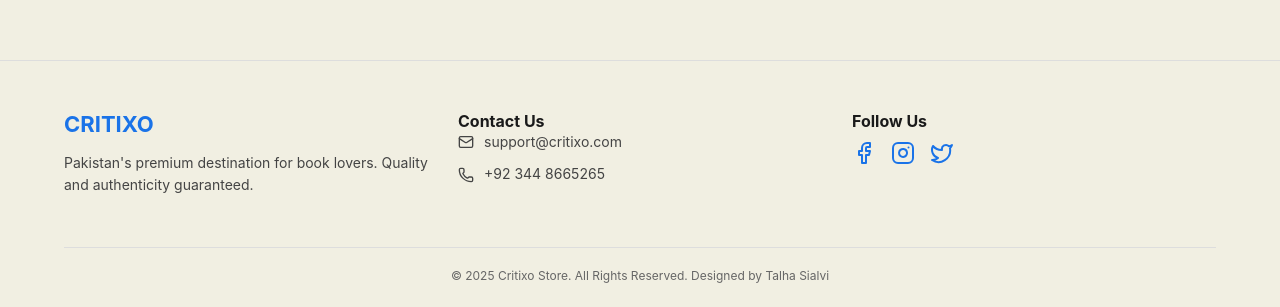
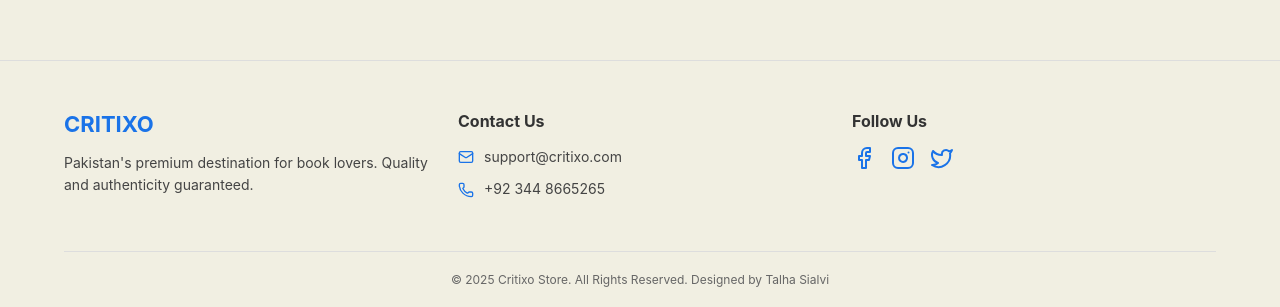
Before and after one commit to mtalhakhansialvi786-collab/Critixo, a React (Vite) app in the folder frontend/: page / in a window 1280 px wide. Shown: the part 830-1137 px from the top of the page. Built offline with nearby package versions, Linux system fonts and the light colour scheme; no server answers.

Commit message:
Update Footer.jsx

```diff
--- a/frontend/src/components/Footer.jsx
+++ b/frontend/src/components/Footer.jsx
@@ -11,13 +11,13 @@
         </div>
 
         <div style={styles.section}>
-          <h4>Contact Us</h4>
-          <p style={styles.text}><Mail size={16} /> support@critixo.com</p>
-          <p style={styles.text}><Phone size={16} /> +92 344 8665265</p>
+          <h4 style={{ marginBottom: '15px' }}>Contact Us</h4>
+          <p style={styles.text}><Mail size={16} color="#1A73E8" /> support@critixo.com</p>
+          <p style={styles.text}><Phone size={16} color="#1A73E8" /> +92 344 8665265</p>
         </div>
 
         <div style={styles.section}>
-          <h4>Follow Us</h4>
+          <h4 style={{ marginBottom: '15px' }}>Follow Us</h4>
           <div style={styles.socials}>
             <Facebook style={styles.icon} />
             <Instagram style={styles.icon} />
@@ -33,13 +33,35 @@
 };
 
 const styles = {
-  footer: { background: '#f1efe2', padding: '50px 5% 20px 5%', borderTop: '1px solid #ddd', marginTop: '50px' },
+  footer: {
+    background: '#f1efe2',
+    padding: '50px 5% 20px 5%',
+    borderTop: '1px solid #ddd',
+    marginTop: '50px',
+    color: '#333' // Text ko black/dark kiya taake light background pe nazar aaye
+  },
   content: { display: 'flex', justifyContent: 'space-between', flexWrap: 'wrap', gap: '30px' },
   section: { flex: '1', minWidth: '200px' },
   logo: { color: '#1A73E8', marginBottom: '15px', fontSize: '22px' },
-  text: { color: '#444', fontSize: '14px', lineHeight: '1.6', display: 'flex', alignItems: 'center', gap: '10px', marginBottom: '10px' },
+  text: {
+    color: '#444',
+    fontSize: '14px',
+    lineHeight: '1.6',
+    display: 'flex',
+    alignItems: 'center',
+    gap: '10px',
+    marginBottom: '10px'
+  },
   socials: { display: 'flex', gap: '15px', marginTop: '10px' },
   icon: { cursor: 'pointer', color: '#1A73E8', transition: '0.3s' },
-  bottom: { textAlign: 'center', color: '#666', fontSize: '12px', marginTop: '40px', borderTop: '1px solid #ddd', paddingTop: '20px' }
+  bottom: {
+    textAlign: 'center',
+    color: '#666',
+    fontSize: '12px',
+    marginTop: '40px',
+    borderTop: '1px solid #ddd',
+    paddingTop: '20px'
+  }
 };
+
 export default Footer;
```
